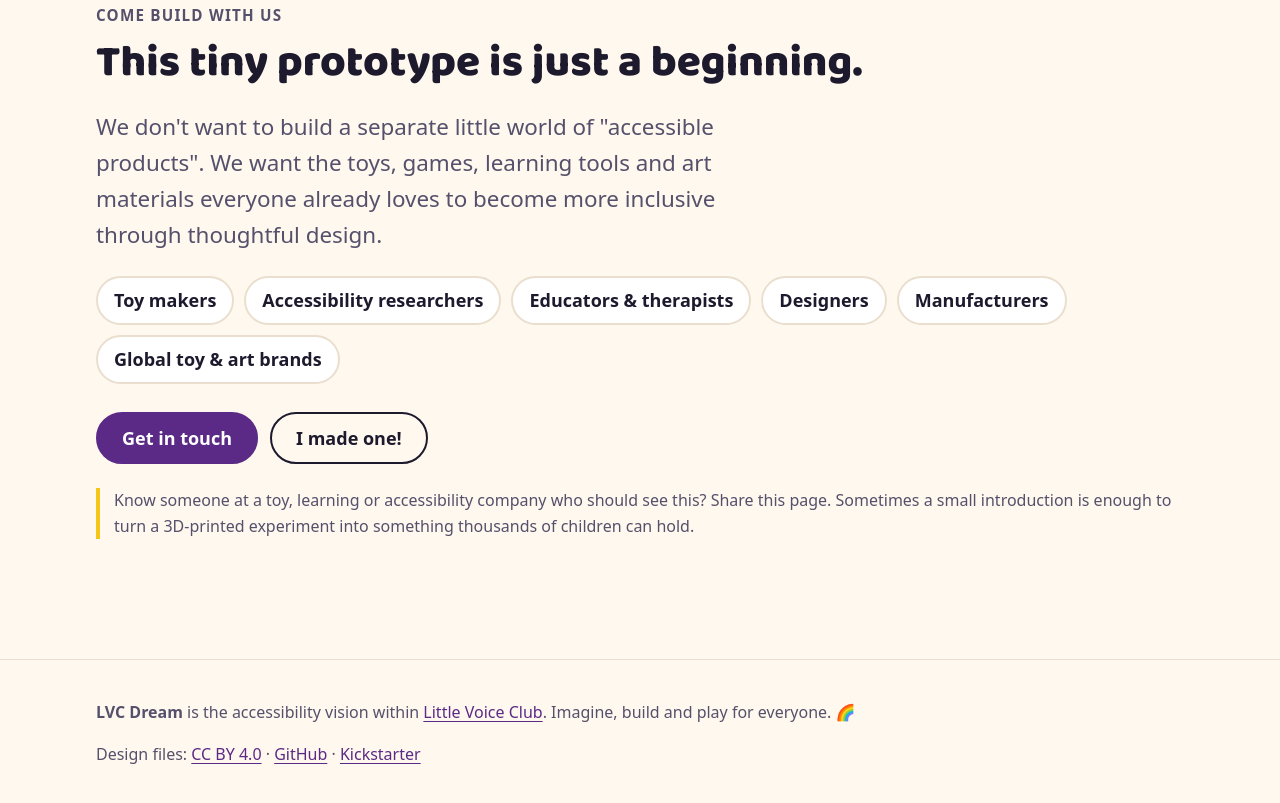
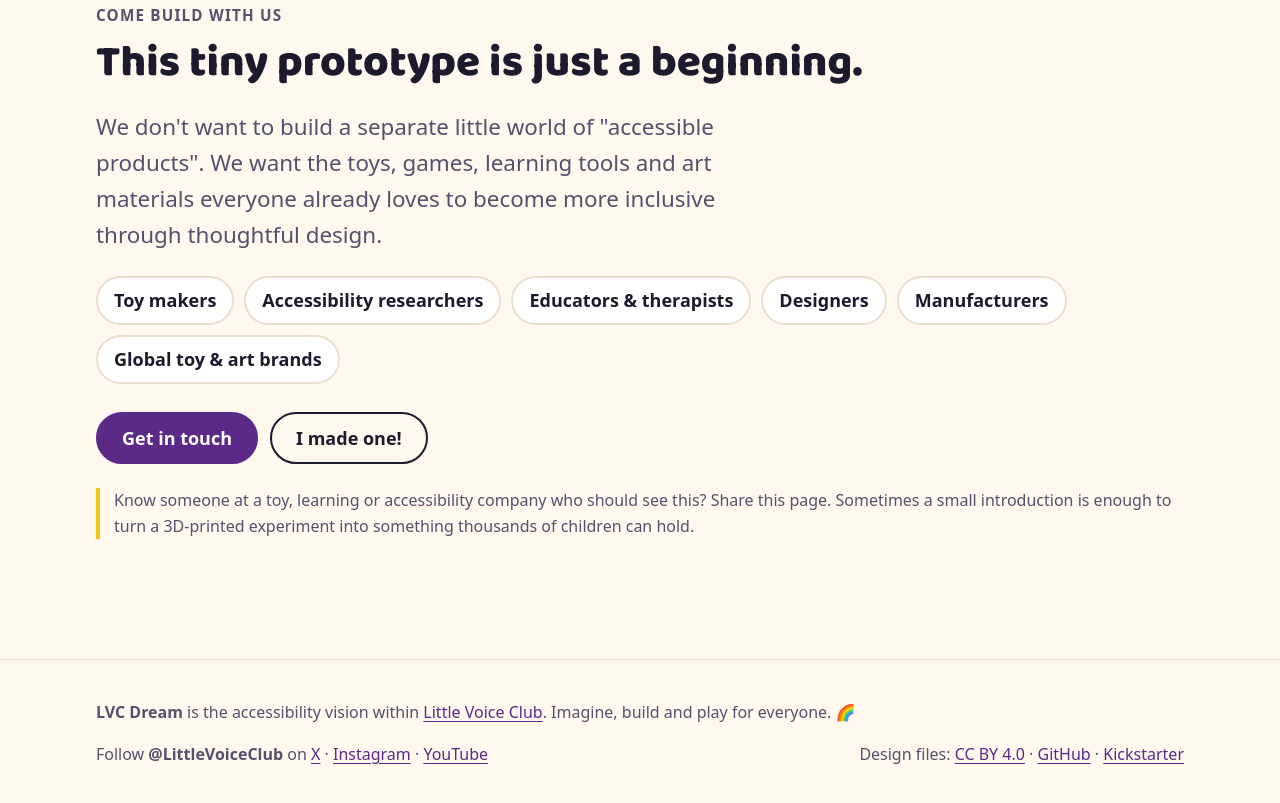
Before and after one commit to bytesbrains/lvc-dream-cube, a plain HTML site: page docs/index.html in a window 1280 px wide. Shown: the part 5325-6128 px from the top of the page. Drawn offline with Linux system fonts and the light colour scheme; a web font is replaced by a local one.

Commit message:
feat: link Little Voice Club on X, Instagram and YouTube
Add @LittleVoiceClub links to the landing page footer and README, and
set twitter:site so X link previews credit the account. Break the
README link lines so they render on separate lines.

Co-Authored-By: Claude Opus 5.5 <noreply@anthropic.com>

```diff
--- a/docs/index.html
+++ b/docs/index.html
@@ -17,6 +17,7 @@
   <meta property="og:image:height" content="630">
   <meta property="og:image:alt" content="Just launched on Kickstarter: the LVC Dream Cube, a puzzle cube you can solve by touch.">
   <meta name="twitter:card" content="summary_large_image">
+  <meta name="twitter:site" content="@LittleVoiceClub">
   <link rel="preconnect" href="https://fonts.googleapis.com">
   <link rel="preconnect" href="https://fonts.gstatic.com" crossorigin>
   <link href="https://fonts.googleapis.com/css2?family=Atkinson+Hyperlegible+Next:wght@400;600;700&family=Baloo+2:wght@600;800&display=swap" rel="stylesheet">
@@ -363,6 +364,7 @@
   <footer>
     <div class="wrap">
       <p><strong>LVC Dream</strong> is the accessibility vision within <a href="https://littlevoice.club">Little Voice Club</a>. Imagine, build and play for everyone. 🌈</p>
+      <p>Follow <strong>@LittleVoiceClub</strong> on <a href="https://x.com/LittleVoiceClub">X</a> · <a href="https://www.instagram.com/littlevoiceclub/">Instagram</a> · <a href="https://www.youtube.com/@LittleVoiceClub">YouTube</a></p>
       <p>Design files: <a href="https://creativecommons.org/licenses/by/4.0/">CC BY 4.0</a> · <a href="https://github.com/bytesbrains/lvc-dream-cube">GitHub</a> · <a href="https://www.kickstarter.com/projects/bytesbrains/lvc-dream-cube-the-puzzle-cube-you-can-solve-in-the-dark">Kickstarter</a></p>
     </div>
   </footer>
```
Also changed, not shown: 1 other file.
